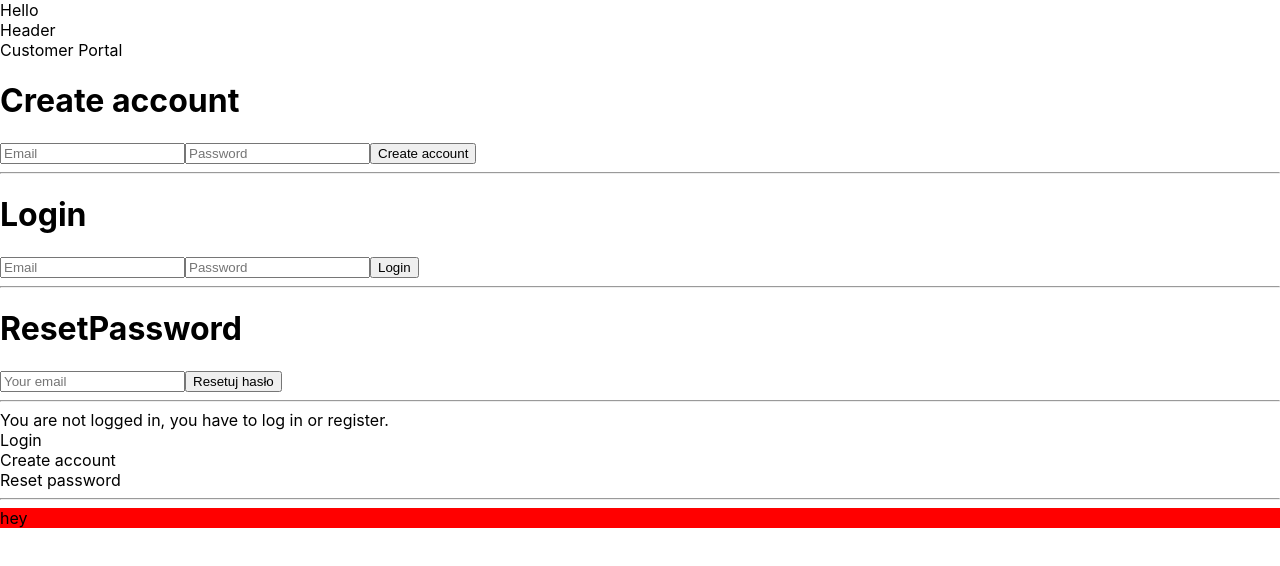
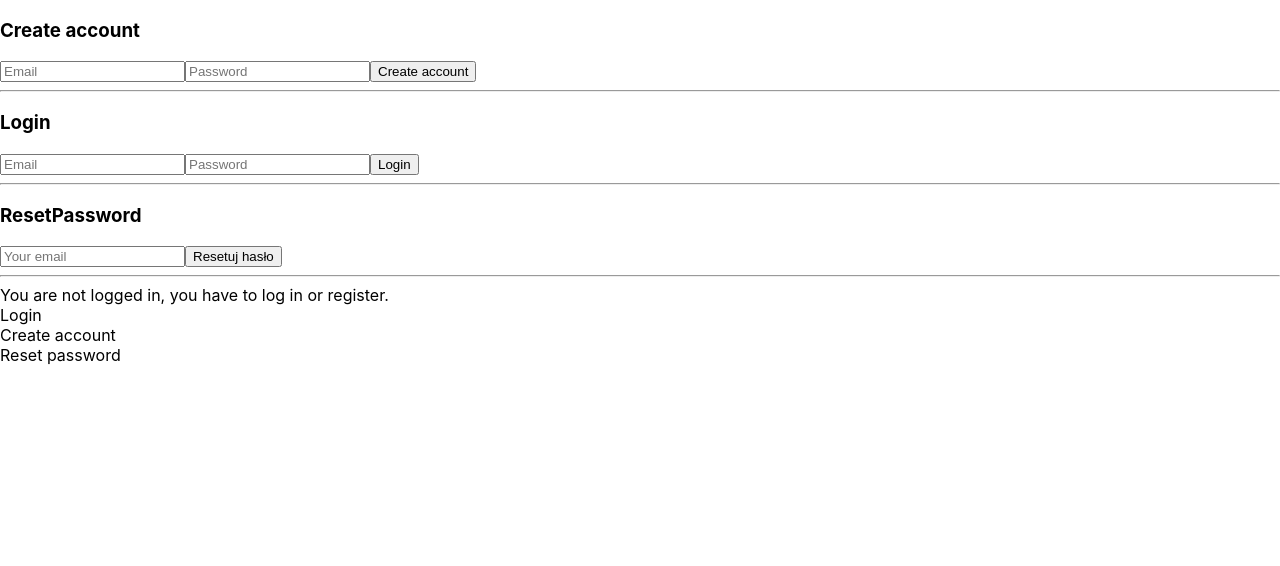
Before and after one commit to infoshareacademy/jfddr6-team-party-animals, a React (Create React App) app: page /login in a window 1280 px wide. Shown: the top 566 px of the page. Built offline with nearby package versions, Linux system fonts and the light colour scheme.

Commit message:
basic login, register and reset password added

```diff
--- a/src/App.js
+++ b/src/App.js
@@ -10,9 +10,7 @@ import SignUp from "./customerportal/SignUp";
 function App() {
   return (
     <div className="App">
-      Hello
-      <Header></Header>
-      <CustomerPortal />
+      <div className="user-container">
         <CreateAccount />
         <hr />
         <Login />
@@ -20,8 +18,7 @@ function App() {
         <ResetPassword />
         <hr />
         <SignUp />
-      <hr />
-      <Footer />
+      </div>
     </div>
   );
 }
--- a/src/customerportal/CreateAccount.js
+++ b/src/customerportal/CreateAccount.js
@@ -25,7 +25,7 @@ const CreateAccount = () => {
 
   return (
     <div>
-      <h1>Create account</h1>
+      <h3>Create account</h3>
       <form onSubmit={handleRegister}>
         <input
           type="text"
--- a/src/customerportal/Login.js
+++ b/src/customerportal/Login.js
@@ -21,7 +21,7 @@ const Login = () => {
 
   return (
     <div>
-      <h1>Login</h1>
+      <h3>Login</h3>
       <form onSubmit={handleSubmit}>
         <input
           type="text"
--- a/src/customerportal/ResetPassword.js
+++ b/src/customerportal/ResetPassword.js
@@ -19,7 +19,7 @@ const ResetPassword = () => {
 
   return (
     <div>
-      <h1>ResetPassword</h1>
+      <h3>ResetPassword</h3>
       <form onSubmit={handleSubmit}>
         <input
           type="text"
```
Lines whose indentation alone changed are shown as unchanged.
